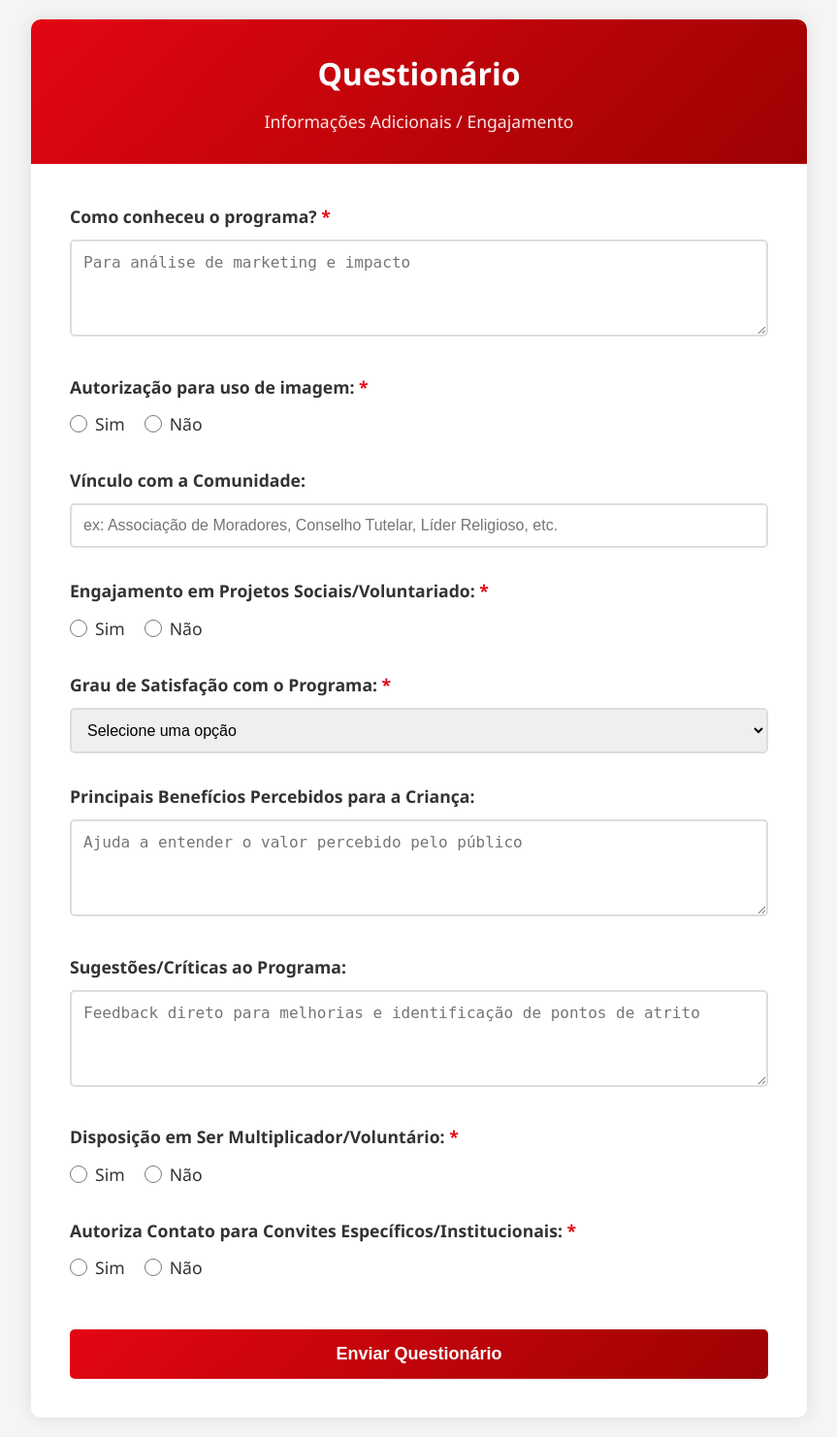
After one commit to Assego-GO/bombeiros_mirim, a PHP site: page /aluno/questionario.php in a window 1280 px wide. The commit adds this page. Shown: the whole page at 97% size, without its empty margins (208-1071 px from the left). Run offline with PHP 8.4, Linux system fonts and the light colour scheme; the visitor is signed in with stand-in values (Sample User, id 1).

Commit message:
feat: implementa questionário para o aluno

```diff
--- /dev/null
+++ b/aluno/questionario.php
@@ -0,0 +1,348 @@
+<?php
+session_start();
+
+// Verificar se o usuário está logado e é um aluno
+if (!isset($_SESSION['usuario_id']) || $_SESSION['usuario_tipo'] !== 'aluno') {
+    // Definir mensagem de erro na sessão
+    $_SESSION['erro_login'] = "Você precisa estar logado como aluno para acessar esta página.";
+
+    // Redirecionar para a página de login do aluno
+    header("Location: ../index.php");
+    exit;
+}
+?>
+
+<!DOCTYPE html>
+<html lang="pt-BR">
+<head>
+    <meta charset="UTF-8">
+    <meta name="viewport" content="width=device-width, initial-scale=1.0">
+    <title>Questionário - Informações Adicionais/Engajamento</title>
+    <style>
+        * {
+            margin: 0;
+            padding: 0;
+            box-sizing: border-box;
+        }
+
+        body {
+            font-family: 'Segoe UI', Tahoma, Geneva, Verdana, sans-serif;
+            background: #f5f5f5;
+            padding: 20px;
+            line-height: 1.6;
+        }
+
+        .container {
+            max-width: 800px;
+            margin: 0 auto;
+            background: white;
+            border-radius: 10px;
+            box-shadow: 0 0 20px rgba(0,0,0,0.1);
+            overflow: hidden;
+        }
+
+        .header {
+            background: linear-gradient(135deg, #e30613, #9c0202);
+            color: white;
+            padding: 30px;
+            text-align: center;
+        }
+
+        .header h1 {
+            font-size: 2em;
+            margin-bottom: 10px;
+        }
+
+        .header p {
+            opacity: 0.9;
+            font-size: 1.1em;
+        }
+
+        .form-content {
+            padding: 40px;
+        }
+
+        .form-group {
+            margin-bottom: 30px;
+        }
+
+        .form-group label {
+            display: block;
+            font-weight: 600;
+            color: #333;
+            margin-bottom: 10px;
+            font-size: 1.1em;
+        }
+
+        .required {
+            color: #e30613;
+        }
+
+        input[type="text"],
+        textarea,
+        select {
+            width: 100%;
+            padding: 12px;
+            border: 2px solid #ddd;
+            border-radius: 5px;
+            font-size: 16px;
+            transition: border-color 0.3s ease;
+        }
+
+        input[type="text"]:focus,
+        textarea:focus,
+        select:focus {
+            outline: none;
+            border-color: #e30613;
+        }
+
+        textarea {
+            resize: vertical;
+            min-height: 100px;
+        }
+
+        .radio-group {
+            display: flex;
+            gap: 20px;
+            margin-top: 10px;
+        }
+
+        .radio-option {
+            display: flex;
+            align-items: center;
+            gap: 8px;
+            cursor: pointer;
+        }
+
+        .radio-option input[type="radio"] {
+            accent-color: #e30613;
+            width: 18px;
+            height: 18px;
+        }
+
+        .radio-option label {
+            margin: 0;
+            cursor: pointer;
+            font-weight: normal;
+        }
+
+        .submit-btn {
+            background: linear-gradient(135deg, #e30613, #9c0202);
+            color: white;
+            padding: 15px 40px;
+            border: none;
+            border-radius: 5px;
+            font-size: 18px;
+            font-weight: 600;
+            cursor: pointer;
+            transition: all 0.3s ease;
+            width: 100%;
+            margin-top: 20px;
+        }
+
+        .submit-btn:hover {
+            transform: translateY(-2px);
+            box-shadow: 0 5px 15px rgba(227, 6, 19, 0.3);
+        }
+
+        .submit-btn:active {
+            transform: translateY(0);
+        }
+
+        .alert {
+            padding: 15px;
+            margin-bottom: 20px;
+            border-radius: 5px;
+            display: none;
+        }
+
+        .alert.success {
+            background: #d4edda;
+            color: #155724;
+            border: 1px solid #c3e6cb;
+        }
+
+        .alert.error {
+            background: #f8d7da;
+            color: #721c24;
+            border: 1px solid #f5c6cb;
+        }
+
+        @media (max-width: 768px) {
+            .container {
+                margin: 10px;
+            }
+
+            .form-content {
+                padding: 20px;
+            }
+
+            .radio-group {
+                flex-direction: column;
+                gap: 10px;
+            }
+        }
+    </style>
+</head>
+<body>
+    <div class="container">
+        <div class="header">
+            <h1>Questionário</h1>
+            <p>Informações Adicionais / Engajamento</p>
+        </div>
+
+        <div class="form-content">
+            <div class="alert" id="alert"></div>
+
+            <form id="questionarioForm" method="POST">
+                <div class="form-group">
+                    <label for="como_conheceu">Como conheceu o programa? <span class="required">*</span></label>
+                    <textarea id="como_conheceu" name="como_conheceu" placeholder="Para análise de marketing e impacto" required></textarea>
+                </div>
+
+                <div class="form-group">
+                    <label for="autorizacao_imagem">Autorização para uso de imagem: <span class="required">*</span></label>
+                    <div class="radio-group">
+                        <div class="radio-option">
+                            <input type="radio" id="imagem_sim" name="autorizacao_imagem" value="sim" required>
+                            <label for="imagem_sim">Sim</label>
+                        </div>
+                        <div class="radio-option">
+                            <input type="radio" id="imagem_nao" name="autorizacao_imagem" value="nao" required>
+                            <label for="imagem_nao">Não</label>
+                        </div>
+                    </div>
+                </div>
+
+                <div class="form-group">
+                    <label for="vinculo_comunidade">Vínculo com a Comunidade:</label>
+                    <input type="text" id="vinculo_comunidade" name="vinculo_comunidade" placeholder="ex: Associação de Moradores, Conselho Tutelar, Líder Religioso, etc.">
+                </div>
+
+                <div class="form-group">
+                    <label for="engajamento_projetos">Engajamento em Projetos Sociais/Voluntariado: <span class="required">*</span></label>
+                    <div class="radio-group">
+                        <div class="radio-option">
+                            <input type="radio" id="engajamento_sim" name="engajamento_projetos" value="sim" required>
+                            <label for="engajamento_sim">Sim</label>
+                        </div>
+                        <div class="radio-option">
+                            <input type="radio" id="engajamento_nao" name="engajamento_projetos" value="nao" required>
+                            <label for="engajamento_nao">Não</label>
+                        </div>
+                    </div>
+                </div>
+
+                <div class="form-group">
+                    <label for="grau_satisfacao">Grau de Satisfação com o Programa: <span class="required">*</span></label>
+                    <select id="grau_satisfacao" name="grau_satisfacao" required>
+                        <option value="">Selecione uma opção</option>
+                        <option value="muito_satisfeito">Muito Satisfeito</option>
+                        <option value="satisfeito">Satisfeito</option>
+                        <option value="neutro">Neutro</option>
+                        <option value="insatisfeito">Insatisfeito</option>
+                        <option value="muito_insatisfeito">Muito Insatisfeito</option>
+                    </select>
+                </div>
+
+                <div class="form-group">
+                    <label for="principais_beneficios">Principais Benefícios Percebidos para a Criança:</label>
+                    <textarea id="principais_beneficios" name="principais_beneficios" placeholder="Ajuda a entender o valor percebido pelo público"></textarea>
+                </div>
+
+                <div class="form-group">
+                    <label for="sugestoes_criticas">Sugestões/Críticas ao Programa:</label>
+                    <textarea id="sugestoes_criticas" name="sugestoes_criticas" placeholder="Feedback direto para melhorias e identificação de pontos de atrito"></textarea>
+                </div>
+
+                <div class="form-group">
+                    <label for="disposicao_multiplicador">Disposição em Ser Multiplicador/Voluntário: <span class="required">*</span></label>
+                    <div class="radio-group">
+                        <div class="radio-option">
+                            <input type="radio" id="multiplicador_sim" name="disposicao_multiplicador" value="sim" required>
+                            <label for="multiplicador_sim">Sim</label>
+                        </div>
+                        <div class="radio-option">
+                            <input type="radio" id="multiplicador_nao" name="disposicao_multiplicador" value="nao" required>
+                            <label for="multiplicador_nao">Não</label>
+                        </div>
+                    </div>
+                </div>
+
+                <div class="form-group">
+                    <label for="autoriza_contato">Autoriza Contato para Convites Específicos/Institucionais: <span class="required">*</span></label>
+                    <div class="radio-group">
+                        <div class="radio-option">
+                            <input type="radio" id="contato_sim" name="autoriza_contato" value="sim" required>
+                            <label for="contato_sim">Sim</label>
+                        </div>
+                        <div class="radio-option">
+                            <input type="radio" id="contato_nao" name="autoriza_contato" value="nao" required>
+                            <label for="contato_nao">Não</label>
+                        </div>
+                    </div>
+                </div>
+
+                <button type="submit" class="submit-btn" id="submitBtn">
+                    Enviar Questionário
+                </button>
+            </form>
+        </div>
+    </div>
+
+    <script>
+        document.getElementById('questionarioForm').addEventListener('submit', function(e) {
+            e.preventDefault();
+
+            const submitBtn = document.getElementById('submitBtn');
+            const alert = document.getElementById('alert');
+
+            // Desabilita o botão e mostra loading
+            submitBtn.disabled = true;
+            submitBtn.textContent = 'Enviando...';
+
+            // Coleta todos os dados do formulário
+            const formData = new FormData(this);
+
+            // Envia via fetch
+            fetch('./api/processar_questionario.php', {
+                method: 'POST',
+                body: formData
+            })
+            .then(response => response.json())
+            .then(data => {
+                if (data.success) {
+                    showAlert('Questionário enviado com sucesso!', 'success');
+                    this.reset();
+                    setTimeout(() => {
+                        window.location.href = './dashboard.php';
+                    }, 2000);
+                } else {
+                    showAlert('Erro: ' + data.message, 'error');
+                }
+            })
+            .catch(error => {
+                showAlert('Erro ao enviar questionário. Tente novamente.', 'error');
+                console.error('Error:', error);
+            })
+            .finally(() => {
+                // Reabilita o botão
+                submitBtn.disabled = false;
+                submitBtn.textContent = 'Enviar Questionário';
+            });
+        });
+
+        function showAlert(message, type) {
+            const alert = document.getElementById('alert');
+            alert.textContent = message;
+            alert.className = 'alert ' + type;
+            alert.style.display = 'block';
+
+            // Remove o alerta após 5 segundos
+            setTimeout(() => {
+                alert.style.display = 'none';
+            }, 5000);
+        }
+    </script>
+</body>
+</html>
```
Also changed, not shown: aluno/api/processar_questionario.php (added, +145 -0 lines), aluno/dashboard.php (+10 -0 lines), aluno/js/dashboard.js (+8 -0 lines), 1 other file.
